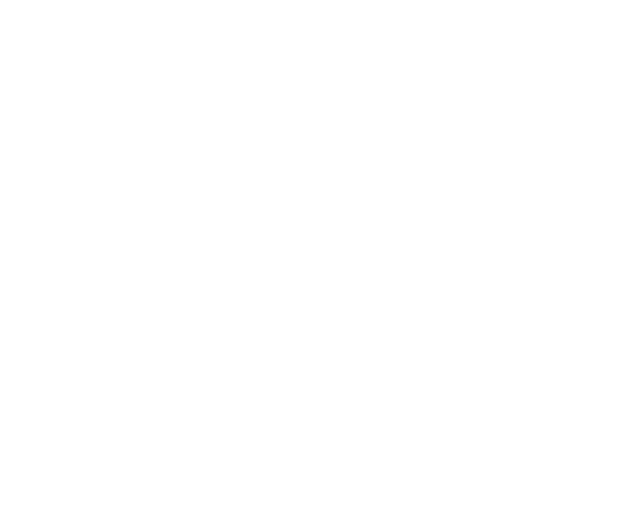
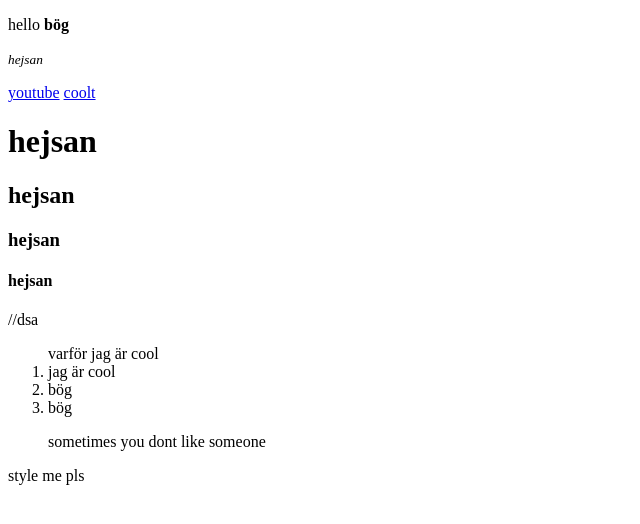
Before and after one commit to bankerpingu/webbsida_cool1, a plain HTML site: page main.html in a window 1280 px wide. Shown: the whole page, without its empty margins (0-640 px from the left). Drawn offline with Linux system fonts and the light colour scheme.

Commit message:
första cool okej tack

```diff
--- a/main.html
+++ b/main.html
@@ -6,6 +6,35 @@
     <title>Document</title>
 </head>
 <body>
+    <div>
+        <p>hello <strong>bög</strong></p>
+        <p> <em><small>hejsan</small> </em></p>
+        <a href="https://www.youtube.com/"> youtube</a>
+        <a href="cool1.html">coolt</a>
+    </div>
+
+<h1>hejsan</h1>
+<h2>hejsan</h2>
+<h3>hejsan</h3>
+<h4>hejsan</h4>
+//dsa
+<div>
+
+<ol>
+varför jag är cool
+
+    <li>jag är cool</li>
+    <li>bög</li>
+    <li>bög</li>
+</ol>
+
+</div>
+
+<blockquote>
+    sometimes you dont like someone
+</blockquote>
+
+<p>style me pls</p>
 
 </body>
 </html>
```
Also changed, not shown: cool1.html (added, +25 -0 lines), css.css (deleted).
